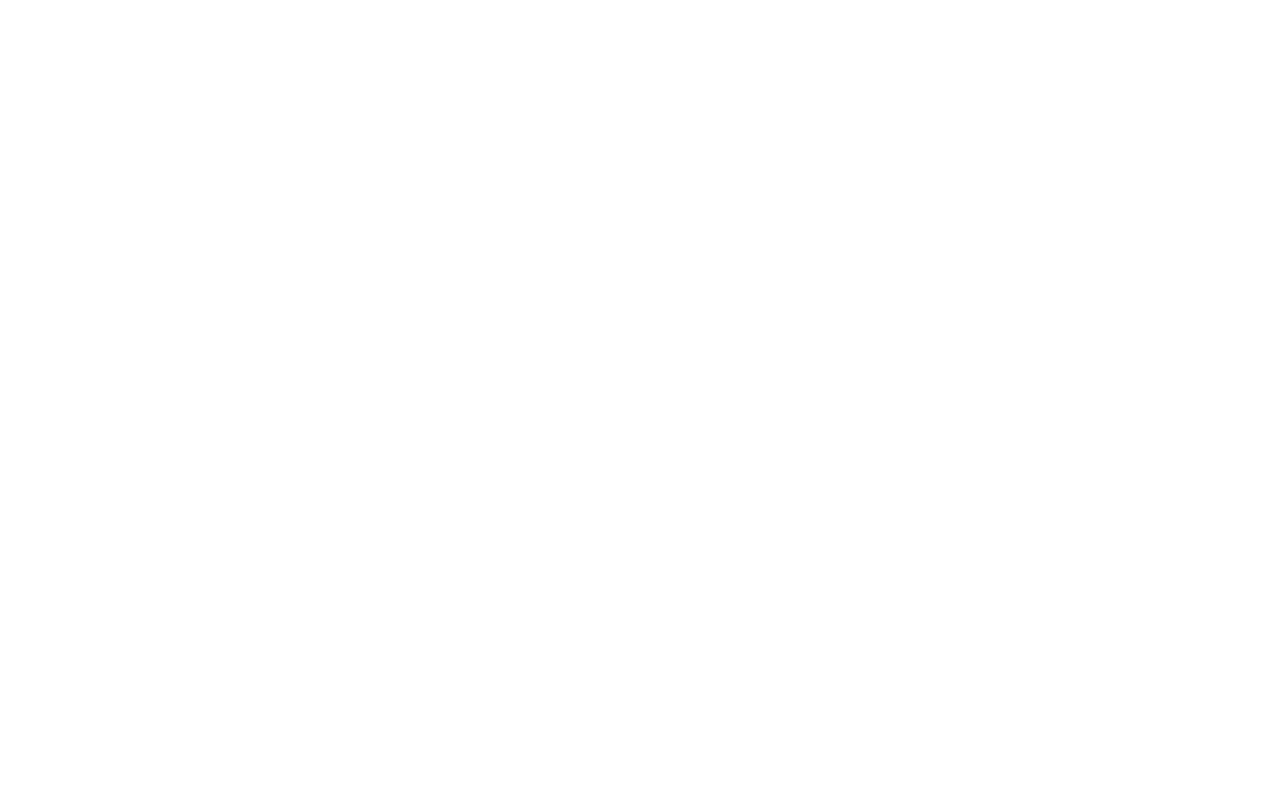
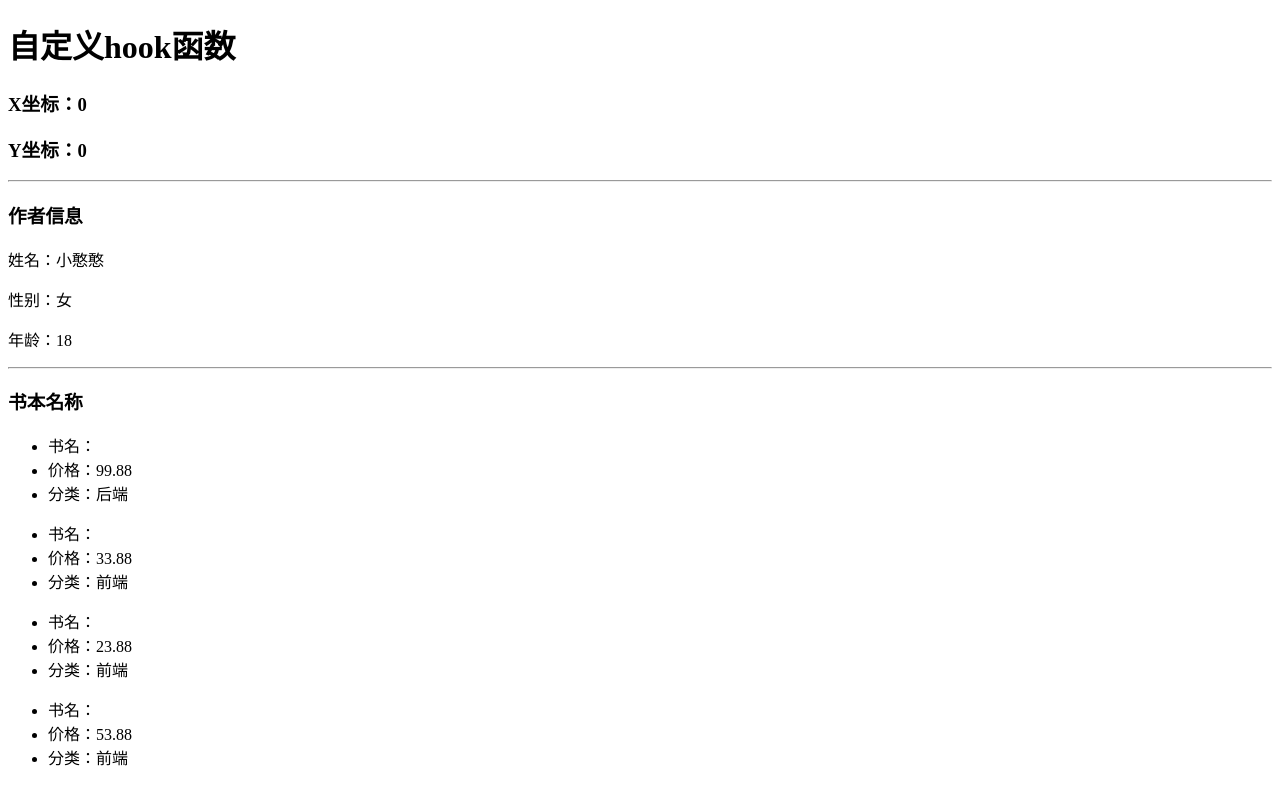
Before and after one commit to Best-Shi/vuepress, a Vue app in the folder src/vue/vue3/vue3-webpack/: page / in a window 1280 px wide. Built offline with nearby package versions, Linux system fonts and the light colour scheme.

Commit message:
添加手写hook函数笔记

```diff
--- a/src/vue/vue3/vue3-webpack/package.json
+++ b/src/vue/vue3/vue3-webpack/package.json
@@ -20,6 +20,7 @@
     "@vue/cli-service": "~4.5.0",
     "@vue/compiler-sfc": "^3.0.0",
     "@vue/eslint-config-typescript": "^7.0.0",
+    "axios": "^0.21.1",
     "eslint": "^6.7.2",
     "eslint-plugin-vue": "^7.0.0",
     "typescript": "~4.1.5"
--- /dev/null
+++ b/src/vue/vue3/vue3-webpack/public/data/books.json
@@ -0,0 +1,22 @@
+[
+    {
+        "bookName": "Node,js",
+        "price": "99.88",
+        "category": "后端"
+    },
+    {
+        "bookName": "Vue",
+        "price": "33.88",
+        "category": "前端"
+    },
+    {
+        "bookName": "React",
+        "price": "23.88",
+        "category": "前端"
+    },
+    {
+        "bookName": "HTML",
+        "price": "53.88",
+        "category": "前端"
+    }
+]
--- /dev/null
+++ b/src/vue/vue3/vue3-webpack/public/data/user.json
@@ -0,0 +1,5 @@
+{
+    "name": "小憨憨",
+    "gender": "女",
+    "age": 18
+}
--- a/src/vue/vue3/vue3-webpack/src/App.vue
+++ b/src/vue/vue3/vue3-webpack/src/App.vue
@@ -1,14 +1,69 @@
 <template>
-    <div></div>
+    <h1>自定义hook函数</h1>
+    <h3>X坐标：{{ x }}</h3>
+    <h3>Y坐标：{{ y }}</h3>
+    <hr />
+    <h3>作者信息</h3>
+    <h4 v-if="loading1">LOADING......</h4>
+    <div v-else>
+        <p>姓名：{{ result1.name }}</p>
+        <p>性别：{{ result1.gender }}</p>
+        <p>年龄：{{ result1.age }}</p>
+    </div>
+    <hr />
+    <h3>书本名称</h3>
+    <h4 v-if="loading2">LOADING......</h4>
+    <div v-else>
+        <ul v-for="(item, index) in result2" :key="index">
+            <li>书名：{{ item.name }}</li>
+            <li>价格：{{ item.price }}</li>
+            <li>分类：{{ item.category }}</li>
+        </ul>
+    </div>
 </template>
 
 <script lang="ts">
-import { defineComponent } from "vue";
+import { defineComponent, watch } from "vue";
+import useMousePosition from "./hooks/useMousePosition";
+import useRequest from "./hooks/useRequest";
+
+interface User {
+    name: string;
+    age: number;
+    gender: string;
+}
+
+interface Book {
+    name: string;
+    price: number;
+    ctaegory: string;
+}
 
 export default defineComponent({
     name: "App",
     setup() {
-        return {};
+        const { x, y } = useMousePosition();
+        const { loading: loading1, result: result1 } = useRequest<User>(
+            "/data/user.json"
+        );
+        const { loading: loading2, result: result2 } = useRequest<Book[]>(
+            "/data/books.json"
+        );
+
+        watch(result2, () => {
+            if (result2.value) {
+                console.log(result2.value.length);
+            }
+        });
+
+        return {
+            x,
+            y,
+            result1,
+            loading1,
+            result2,
+            loading2,
+        };
     },
 });
 </script>
--- /dev/null
+++ b/src/vue/vue3/vue3-webpack/src/hooks/useMousePosition.ts
@@ -0,0 +1,20 @@
+import { onBeforeUnmount, onMounted, ref } from "vue";
+
+export default function () {
+    const x = ref(0);
+    const y = ref(0);
+    const handlerClick = (e: MouseEvent) => {
+        x.value = e.pageX;
+        y.value = e.pageY;
+    };
+    onMounted(() => {
+        window.addEventListener("click", handlerClick);
+    });
+    onBeforeUnmount(() => {
+        window.removeEventListener('click', handlerClick)
+    })
+    return {
+        x,
+        y,
+    };
+}
--- /dev/null
+++ b/src/vue/vue3/vue3-webpack/src/hooks/useRequest.ts
@@ -0,0 +1,25 @@
+import { ref } from 'vue'
+
+import axios from 'axios'
+
+export default function useRequest<T>(url: string) {
+    const loading = ref(true)
+    const result = ref<T | null>(null)
+    const errMsg = ref(null)
+
+    axios.get(url).then(res => {
+        setTimeout(() => {
+            loading.value = false
+            result.value = res.data
+        }, 2000);
+    }).catch(err => {
+        loading.value = false
+        errMsg.value = err.message || '未知错误'
+    })
+
+
+    return {
+        loading,
+        result, errMsg
+    }
+}
```
Also changed, not shown: 4 other files (tests, documents, lock files or other folders).
